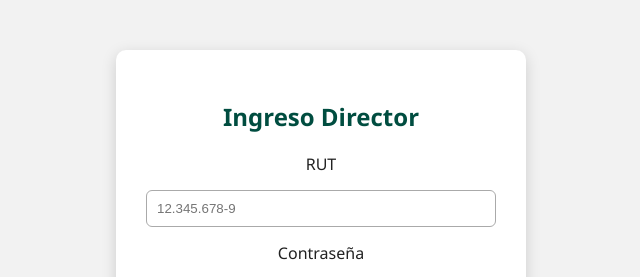
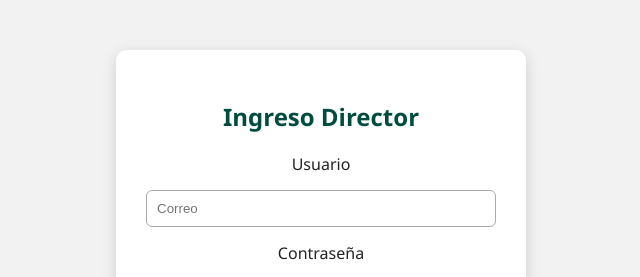
Before and after one commit to Xephyr573/Proyecto_Int, a React (Create React App) app in the folder proyecto-int/: page /Director in a window 1280 px wide. Shown: the top 277 px of the page, without its empty margins (319-959 px from the left). Built offline with nearby package versions, Linux system fonts and the light colour scheme; no server answers.

Commit message:
Se cambio el tipo de dato para ingreso de los usuario a correo

```diff
--- a/proyecto-int/src/pages/homepage/Director/Director.js
+++ b/proyecto-int/src/pages/homepage/Director/Director.js
@@ -7,8 +7,8 @@ export default function Director() {
       <h2>Ingreso Director</h2>
 
       <form>
-        <label>RUT</label>
-        <input type="text" placeholder="12.345.678-9" />
+        <label>Usuario</label>
+        <input type="text" placeholder="Correo" />
 
         <label>Contraseña</label>
         <input type="password" placeholder="********" />
--- a/proyecto-int/src/pages/homepage/Docente/Docente.js
+++ b/proyecto-int/src/pages/homepage/Docente/Docente.js
@@ -8,7 +8,7 @@ export default function Docente() {
 
       <form>
         <label>Usuario</label>
-        <input type="text" placeholder="Usuario" />
+        <input type="text" placeholder="Correo" />
 
         <label>Contraseña</label>
         <input type="password" placeholder="********" />
```
